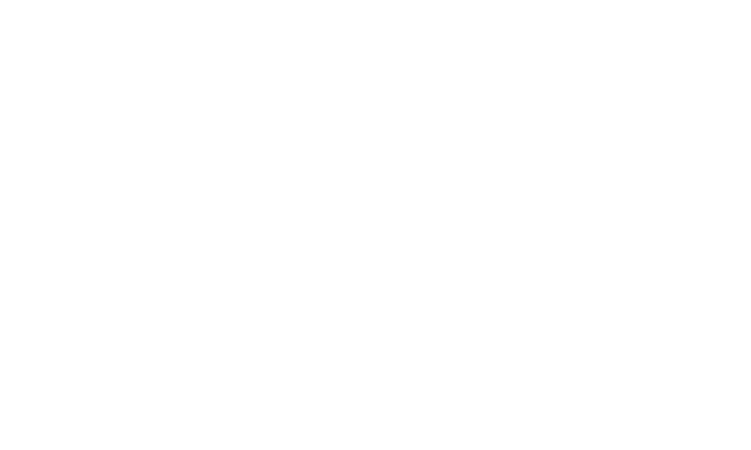
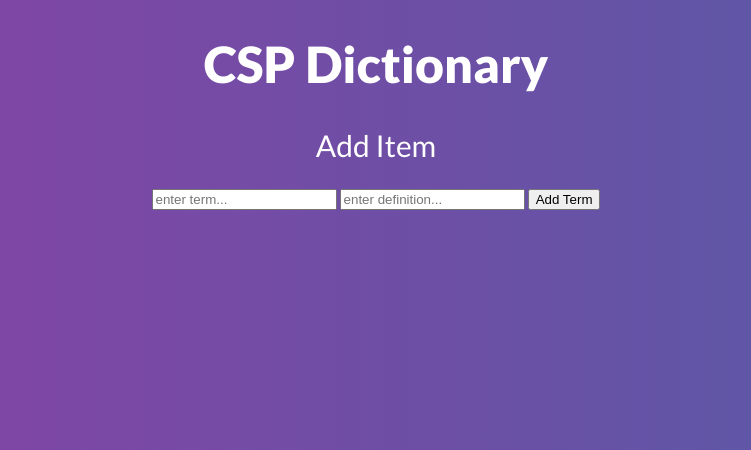
Before and after one commit to Villix-Main/CSP-Dictionary, a Flask app: page /additem in a window 1280 px wide. Before the commit the part shown is empty. Shown: the top 450 px of the page, without its empty margins (264-1015 px from the left). Run offline with Flask 2, Linux system fonts and the light colour scheme.

Commit message:
Added add item feature

```diff
--- a/src/app.py
+++ b/src/app.py
@@ -51,5 +51,6 @@ def addItem():
 
     return render_template('add_item.html')
 
+
 if __name__ == "__main__":
     app.run(debug=True)
--- a/src/templates/add_item.html
+++ b/src/templates/add_item.html
@@ -0,0 +1,25 @@
+{% extends 'base.html' %}
+
+
+{% block head %}
+<title>CSP Dictionary</title>
+{% endblock %}
+
+
+{% block body %}
+
+<h2>Add Item</h2>
+
+<div class="main-content">
+    <div>
+        <form action="/additem" method="POST">
+            <input type="text" name="term" id="term" placeholder="enter term...">
+            <input type="text" name="definition" id="definition" placeholder="enter definition...">
+            <input type="submit" value="Add Term">
+        </form>
+    </div>
+</div>
+
+
+
+{% endblock %}
--- a/src/templates/index.html
+++ b/src/templates/index.html
@@ -17,7 +17,9 @@
 </div>
 
 <div class="editdb-buttons">
-    <button style="width: 500px;"><a href="/additem"></a></button>
+    <form action="/additem" method="GET">
+        <input type="submit" id="add-item" value="Add Item">
+    </form>
 </div>
 
 
```
Also changed, not shown: src/appdictionary.db.
